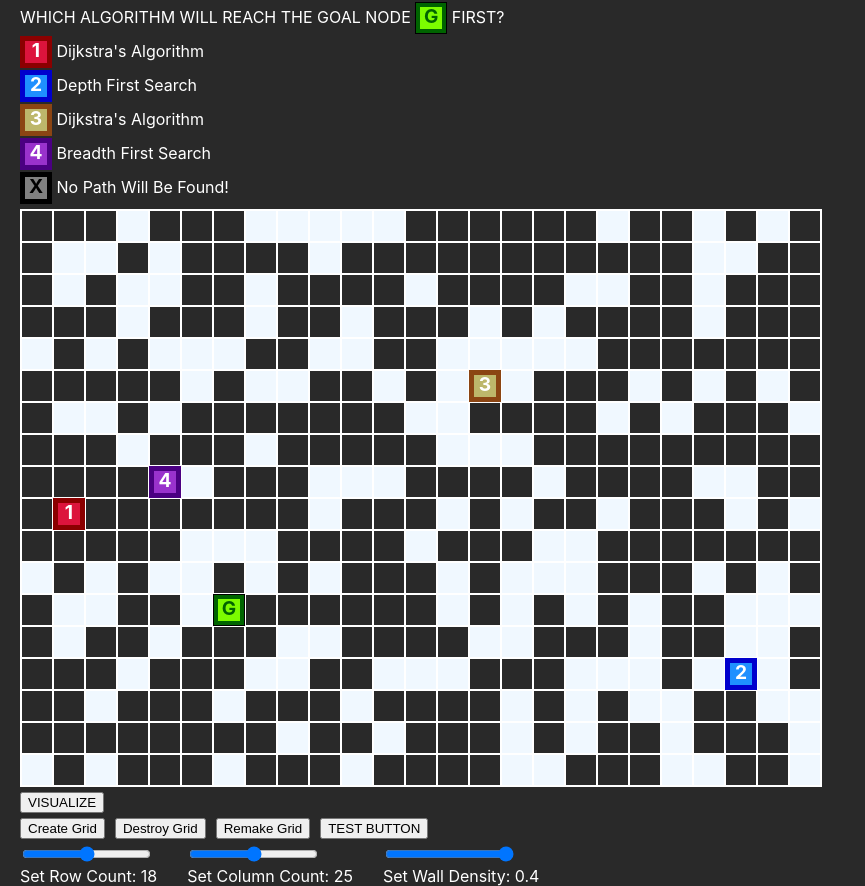
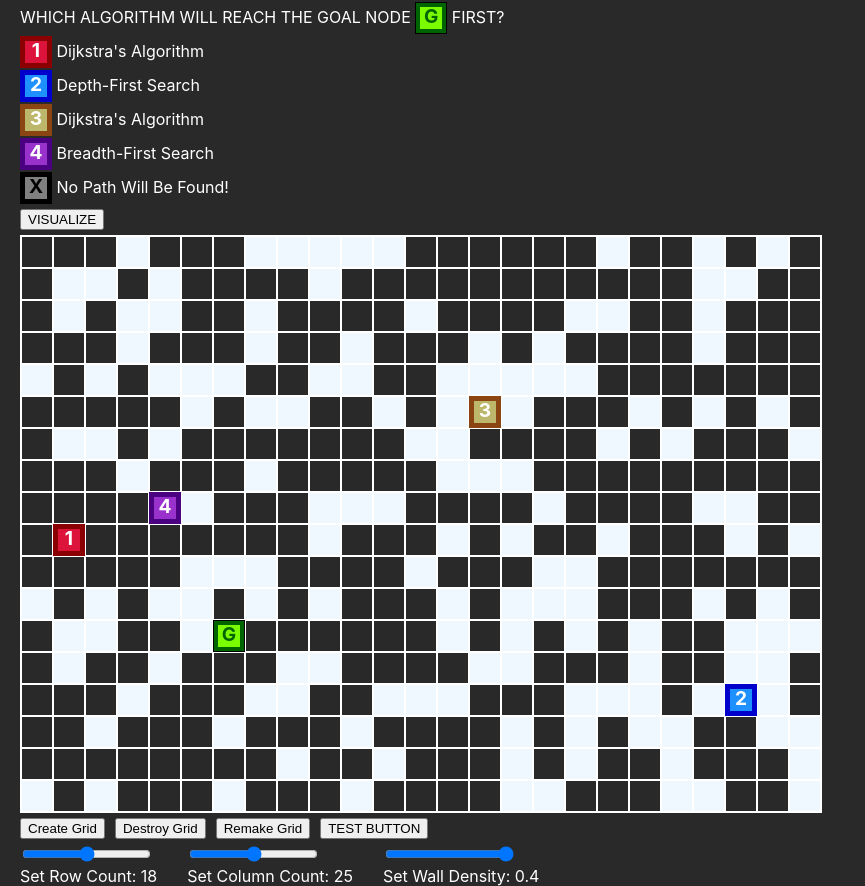
Before and after one commit to vik-ma/pathfinding-race, a React (Create React App) app: page / in a window 1280 px wide. Shown: the whole page, without its empty margins (0-865 px from the left). Built offline with nearby package versions, Linux system fonts and the light colour scheme.

Commit message:
Added message to show which algorithm won

```diff
--- a/src/Algorithms/Astar.js
+++ b/src/Algorithms/Astar.js
@@ -3,7 +3,7 @@ export function Astar(startNode, goalNode) {
   var pathFoundMessage = "CANT FIND PATH";
   var pathToGoal = [];
   var pathIsFound = false;
-  var algoName = "A-Star";
+  var algoName = "A-Star Search";
 
   var openSet = [];
   var closedSet = [];
--- a/src/App.js
+++ b/src/App.js
@@ -25,11 +25,14 @@ function App() {
     SLIDER_WALL_DENSITY_DEFAULT_VALUE
   );
 
+  const [winnerAlgo, setWinnerAlgo] = useState({});
+  const [renderWinnerMsg, setRenderWinnerMsg] = useState(false);
+
   const algorithmMap = {
     0: "A-Star Search",
     1: "Bidirectional Search",
-    2: "Breadth First Search",
-    3: "Depth First Search",
+    2: "Breadth-First Search",
+    3: "Depth-First Search",
     4: "Dijkstra's Algorithm",
     5: "Greedy Best-First Search",
   };
@@ -45,7 +48,15 @@ function App() {
     nodestart4: "node-start-4",
     nodegoal: "node-goal",
     titlebarnode: "titleBarNode",
-    nodex: "node-x"
+    nodex: "node-x",
+  };
+  const nodeDivMap = {
+    nodestart1: `${styles.node} ${styles.nodevisited1} ${styles.nodestart1} ${styles.titlebarnode}`,
+    nodestart2: `${styles.node} ${styles.nodevisited2} ${styles.nodestart2} ${styles.titlebarnode}`,
+    nodestart3: `${styles.node} ${styles.nodevisited3} ${styles.nodestart3} ${styles.titlebarnode}`,
+    nodestart4: `${styles.node} ${styles.nodevisited4} ${styles.nodestart4} ${styles.titlebarnode}`,
+    nodegoal: `${styles.node} ${styles.nodegoal} ${styles.titlebarnode}`,
+    nodex: `${styles.node} ${styles.nodex} ${styles.titlebarnode}`,
   };
 
   const [algoList, setAlgoList] = useState([
@@ -68,10 +79,78 @@ function App() {
 
   const remakeGrid = () => {
     setIsGridRendered(false);
+    setWinnerAlgo(null);
+    setRenderWinnerMsg(false);
     generateNewAlgoList();
     setGridKey(gridKey + 1);
     setTitleKey(titleKey + 1);
     setIsGridRendered(true);
+  };
+
+  const printWinnerAlgos = (algoMap) => {
+    const winnerDivList = [];
+    const winnerNameList = [];
+    for (let [key, value] of Object.entries(algoMap)) {
+      const keyNum = key;
+      var name = algoMap[key];
+      switch (keyNum) {
+        case "1":
+          var divBox = <div className={nodeDivMap["nodestart1"]}>1</div>;
+          break;
+        case "2":
+          var divBox = <div className={nodeDivMap["nodestart2"]}>2</div>;
+          break;
+        case "3":
+          var divBox = <div className={nodeDivMap["nodestart3"]}>3</div>;
+          break;
+        case "4":
+          var divBox = <div className={nodeDivMap["nodestart4"]}>4</div>;
+          break;
+        default:
+          var divBox = <div className={nodeDivMap["nodex"]}>X</div>;
+          break;
+      }
+      winnerDivList.push(divBox);
+      winnerNameList.push(name);
+    }
+
+    switch (winnerDivList.length) {
+      case 1:
+        var printText = (
+          <div>
+            WINNING ALGORITHM: {winnerDivList[0]} {winnerNameList[0]}
+          </div>
+        );
+        break;
+      case 2:
+        var printText = (
+          <div>
+            TIE: {winnerDivList[0]} {winnerNameList[0]} and {winnerDivList[1]}
+            {winnerNameList[1]}
+          </div>
+        );
+        break;
+      case 3:
+        var printText = (
+          <div>
+            TIE: {winnerDivList[0]} {winnerNameList[0]}, {winnerDivList[1]}
+            {winnerNameList[1]} and {winnerDivList[2]} {winnerNameList[2]}
+          </div>
+        );
+        break;
+      case 4:
+        var printText = (
+          <div>
+            TIE: {winnerDivList[0]} {winnerNameList[0]}, {winnerDivList[1]}
+            {winnerNameList[1]}, {winnerDivList[2]} {winnerNameList[2]} and{" "}
+            {winnerDivList[3]} {winnerNameList[3]}
+          </div>
+        );
+        break;
+      default:
+        return;
+    }
+    return printText;
   };
 
   return (
@@ -90,10 +169,15 @@ function App() {
             algoList,
             setAlgoList,
             styles,
-            algorithmMap
+            algorithmMap,
+            nodeDivMap,
+            winnerAlgo,
+            setWinnerAlgo,
+            setRenderWinnerMsg,
           }}
         >
           {isGridRendered ? <TitleBar key={titleKey} /> : null}
+          {renderWinnerMsg ? printWinnerAlgos(winnerAlgo) : null}
           {isGridRendered ? <GridGenerator key={gridKey} /> : null}
           <div className="buttonContainer">
             <button
--- a/src/PathfindingVisualizer/GridGenerator.js
+++ b/src/PathfindingVisualizer/GridGenerator.js
@@ -9,8 +9,16 @@ import { GreedyBestFirstSearch } from "../Algorithms/GreedyBestFirstSearch";
 import { BidirectionalSearch } from "../Algorithms/BidirectionalSearch";
 
 export const GridGenerator = () => {
-  const { rowCount, colCount, numStartNodes, wallDensityValue, algoList } =
-    useContext(GridContext);
+  const {
+    rowCount,
+    colCount,
+    numStartNodes,
+    wallDensityValue,
+    algoList,
+    winnerAlgo,
+    setWinnerAlgo,
+    setRenderWinnerMsg,
+  } = useContext(GridContext);
 
   const [savedGrid1, setSavedGrid1] = useState([]);
   const [savedGrid2, setSavedGrid2] = useState([]);
@@ -97,8 +105,6 @@ export const GridGenerator = () => {
     setSavedGrid2(gridsForAllStartNodes[1]);
     setSavedGrid3(gridsForAllStartNodes[2]);
     setSavedGrid4(gridsForAllStartNodes[3]);
-
-    // calculatePaths();
   };
 
   const createNodeMatrix = (grid) => {
@@ -270,8 +276,8 @@ export const GridGenerator = () => {
     let algoPathLengths = [];
     let algoPathCompleted = [];
 
-    for (let i = 1; i < algoList.length+1; i++) {
-      let algoType = algoList[i-1];
+    for (let i = 1; i < algoList.length + 1; i++) {
+      let algoType = algoList[i - 1];
       // let algoType = 5;
       switch (algoType) {
         case 0:
@@ -405,6 +411,10 @@ export const GridGenerator = () => {
       if (Object.keys(winnerAlgoMap).length === 1) {
         let path = winnerAlgoMap[key].pathToGoal;
         for (let i = 0; i < path.length; i++) {
+          if (i === path.length - 1) {
+            setWinnerAlgo({ [key]: winnerAlgoMap[key].algoName });
+            setRenderWinnerMsg(true);
+          }
           const node = path[i];
           document
             .getElementById(`node-${node.row}-${node.col}`)
@@ -413,6 +423,15 @@ export const GridGenerator = () => {
       } else {
         let path = winnerAlgoMap[key].pathToGoal;
         for (let i = 0; i < path.length; i++) {
+          if (i === path.length - 1) {
+            // setWinnerAlgo([...winnerAlgo, {[key]: winnerAlgoMap[key].algoName}]);
+            setWinnerAlgo((prevState) => ({
+              ...prevState,
+              [key]: winnerAlgoMap[key].algoName,
+            }));
+            // setWinnerAlgo([[key], winnerAlgoMap[key].algoName]);
+            setRenderWinnerMsg(true);
+          }
           const node = path[i];
           document
             .getElementById(`node-${node.row}-${node.col}`)
@@ -523,11 +542,10 @@ export const GridGenerator = () => {
 
   return (
     <div>
-
-      <div className="gridContainer">{drawGrid}</div>
       <button className="buttonContainer" onClick={calculatePaths}>
         VISUALIZE
       </button>
+      <div className="gridContainer">{drawGrid}</div>
     </div>
   );
 };
--- a/src/PathfindingVisualizer/TitleBar.js
+++ b/src/PathfindingVisualizer/TitleBar.js
@@ -2,7 +2,7 @@ import React, { useState, useEffect, useContext } from "react";
 import { GridContext } from "../Helpers/GridContexts";
 
 export const TitleBar = () => {
-  const { algoList, styles, algorithmMap, numStartNodes } =
+  const { algoList, styles, algorithmMap, numStartNodes, nodeDivMap } =
     useContext(GridContext);
 
   return (
@@ -11,7 +11,7 @@ export const TitleBar = () => {
         <div className="titleBarChoices">
           WHICH ALGORITHM WILL REACH THE GOAL NODE{" "}
           <div
-            className={`${styles.node} ${styles.nodegoal} ${styles.titlebarnode}`}
+            className={nodeDivMap["nodegoal"]}
           >
             G
           </div>{" "}
@@ -19,7 +19,7 @@ export const TitleBar = () => {
         </div>
         <div className="titleBarChoices">
           <div
-            className={`${styles.node} ${styles.nodevisited1} ${styles.nodestart1} ${styles.titlebarnode}`}
+            className={nodeDivMap["nodestart1"]}
           >
             1
           </div>{" "}
@@ -28,7 +28,7 @@ export const TitleBar = () => {
 
         <div className="titleBarChoices">
           <div
-            className={`${styles.node} ${styles.nodevisited2} ${styles.nodestart2} ${styles.titlebarnode}`}
+            className={nodeDivMap["nodestart2"]}
           >
             2
           </div>{" "}
@@ -37,7 +37,7 @@ export const TitleBar = () => {
         {numStartNodes > 2 ? (
           <div className="titleBarChoices">
             <div
-              className={`${styles.node} ${styles.nodevisited3} ${styles.nodestart3} ${styles.titlebarnode}`}
+              className={nodeDivMap["nodestart3"]}
             >
               3
             </div>{" "}
@@ -47,7 +47,7 @@ export const TitleBar = () => {
         {numStartNodes > 3 ? (
           <div className="titleBarChoices">
             <div
-              className={`${styles.node} ${styles.nodevisited4} ${styles.nodestart4} ${styles.titlebarnode}`}
+              className={nodeDivMap["nodestart4"]}
             >
               4
             </div>{" "}
@@ -56,7 +56,7 @@ export const TitleBar = () => {
         ) : null}
         <div className="titleBarChoices">
           <div
-            className={`${styles.node} ${styles.nodex} ${styles.titlebarnode}`}
+            className={nodeDivMap["nodex"]}
           >
             X
           </div>{" "}
```
